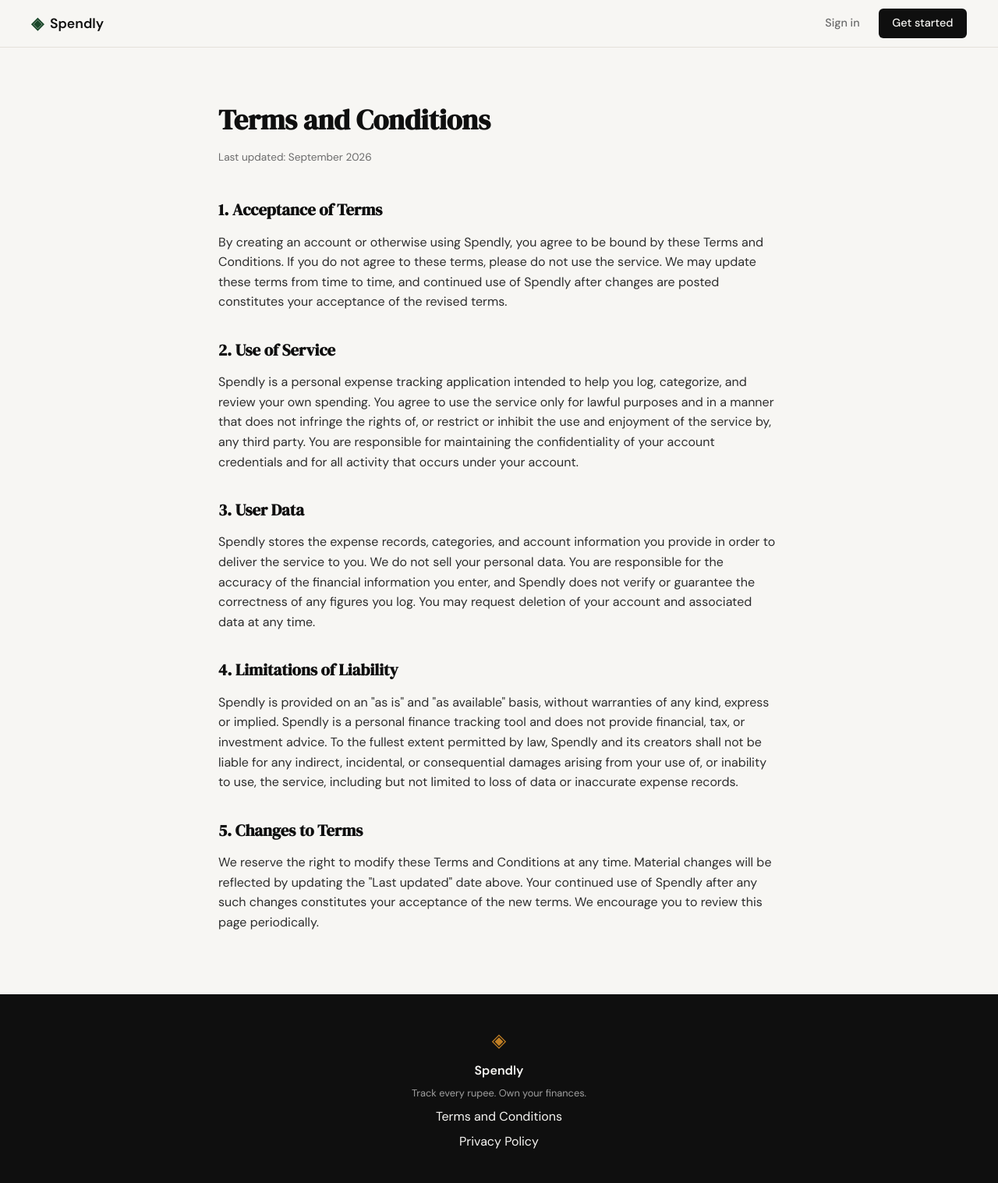
After one commit to FahadAhmedSyed/spendly, a Flask app: page /terms in a window 1280 px wide. The commit adds this page. Shown: the whole page at 78% size. Run offline with Flask 3, Linux system fonts and the light colour scheme.

Commit message:
landing page: add terms and conditions page and route

```diff
--- a/app.py
+++ b/app.py
@@ -20,6 +20,11 @@ def register():
 @app.route("/login")
 def login():
     return render_template("login.html")
+
+
+@app.route("/terms")
+def terms():
+    return render_template("terms.html")
 
 
 # ------------------------------------------------------------------ #
--- a/static/css/style.css
+++ b/static/css/style.css
@@ -478,6 +478,50 @@ a { color: inherit; text-decoration: none; }
 .auth-switch a:hover { text-decoration: underline; }
 
 /* ------------------------------------------------------------------ */
+/* Legal pages                                                         */
+/* ------------------------------------------------------------------ */
+
+.legal-section {
+    padding: 4rem 2rem;
+}
+
+.legal-container {
+    max-width: 720px;
+    margin: 0 auto;
+}
+
+.legal-header {
+    margin-bottom: 2.5rem;
+}
+
+.legal-title {
+    font-family: var(--font-display);
+    font-size: 2.25rem;
+    color: var(--ink);
+    margin-bottom: 0.5rem;
+}
+
+.legal-updated {
+    font-size: 0.85rem;
+    color: var(--ink-muted);
+}
+
+.legal-body h2 {
+    font-family: var(--font-display);
+    font-size: 1.3rem;
+    color: var(--ink);
+    margin-top: 2rem;
+    margin-bottom: 0.75rem;
+}
+
+.legal-body h2:first-child { margin-top: 0; }
+
+.legal-body p {
+    color: var(--ink-soft);
+    margin-bottom: 1rem;
+}
+
+/* ------------------------------------------------------------------ */
 /* Footer                                                              */
 /* ------------------------------------------------------------------ */
 
--- a/templates/base.html
+++ b/templates/base.html
@@ -34,7 +34,7 @@
             <span class="brand-icon">◈</span>
             <span class="footer-name">Spendly</span>
             <p class="footer-copy">Track every rupee. Own your finances.</p>
-            <a href="#">Terms and Conditions</a>
+            <a href="{{ url_for('terms') }}">Terms and Conditions</a>
             <a href="#">Privacy Policy</a>
         </div>
     </footer>
--- /dev/null
+++ b/templates/terms.html
@@ -0,0 +1,63 @@
+{% extends "base.html" %}
+
+{% block title %}Terms and Conditions — Spendly{% endblock %}
+
+{% block content %}
+
+<section class="legal-section">
+    <div class="legal-container">
+        <div class="legal-header">
+            <h1 class="legal-title">Terms and Conditions</h1>
+            <p class="legal-updated">Last updated: September 2026</p>
+        </div>
+
+        <div class="legal-body">
+            <h2>1. Acceptance of Terms</h2>
+            <p>
+                By creating an account or otherwise using Spendly, you agree to be bound by these
+                Terms and Conditions. If you do not agree to these terms, please do not use the
+                service. We may update these terms from time to time, and continued use of Spendly
+                after changes are posted constitutes your acceptance of the revised terms.
+            </p>
+
+            <h2>2. Use of Service</h2>
+            <p>
+                Spendly is a personal expense tracking application intended to help you log,
+                categorize, and review your own spending. You agree to use the service only for
+                lawful purposes and in a manner that does not infringe the rights of, or restrict
+                or inhibit the use and enjoyment of the service by, any third party. You are
+                responsible for maintaining the confidentiality of your account credentials and
+                for all activity that occurs under your account.
+            </p>
+
+            <h2>3. User Data</h2>
+            <p>
+                Spendly stores the expense records, categories, and account information you provide
+                in order to deliver the service to you. We do not sell your personal data. You are
+                responsible for the accuracy of the financial information you enter, and Spendly
+                does not verify or guarantee the correctness of any figures you log. You may request
+                deletion of your account and associated data at any time.
+            </p>
+
+            <h2>4. Limitations of Liability</h2>
+            <p>
+                Spendly is provided on an "as is" and "as available" basis, without warranties of
+                any kind, express or implied. Spendly is a personal finance tracking tool and does
+                not provide financial, tax, or investment advice. To the fullest extent permitted by
+                law, Spendly and its creators shall not be liable for any indirect, incidental, or
+                consequential damages arising from your use of, or inability to use, the service,
+                including but not limited to loss of data or inaccurate expense records.
+            </p>
+
+            <h2>5. Changes to Terms</h2>
+            <p>
+                We reserve the right to modify these Terms and Conditions at any time. Material
+                changes will be reflected by updating the "Last updated" date above. Your continued
+                use of Spendly after any such changes constitutes your acceptance of the new terms.
+                We encourage you to review this page periodically.
+            </p>
+        </div>
+    </div>
+</section>
+
+{% endblock %}
```
